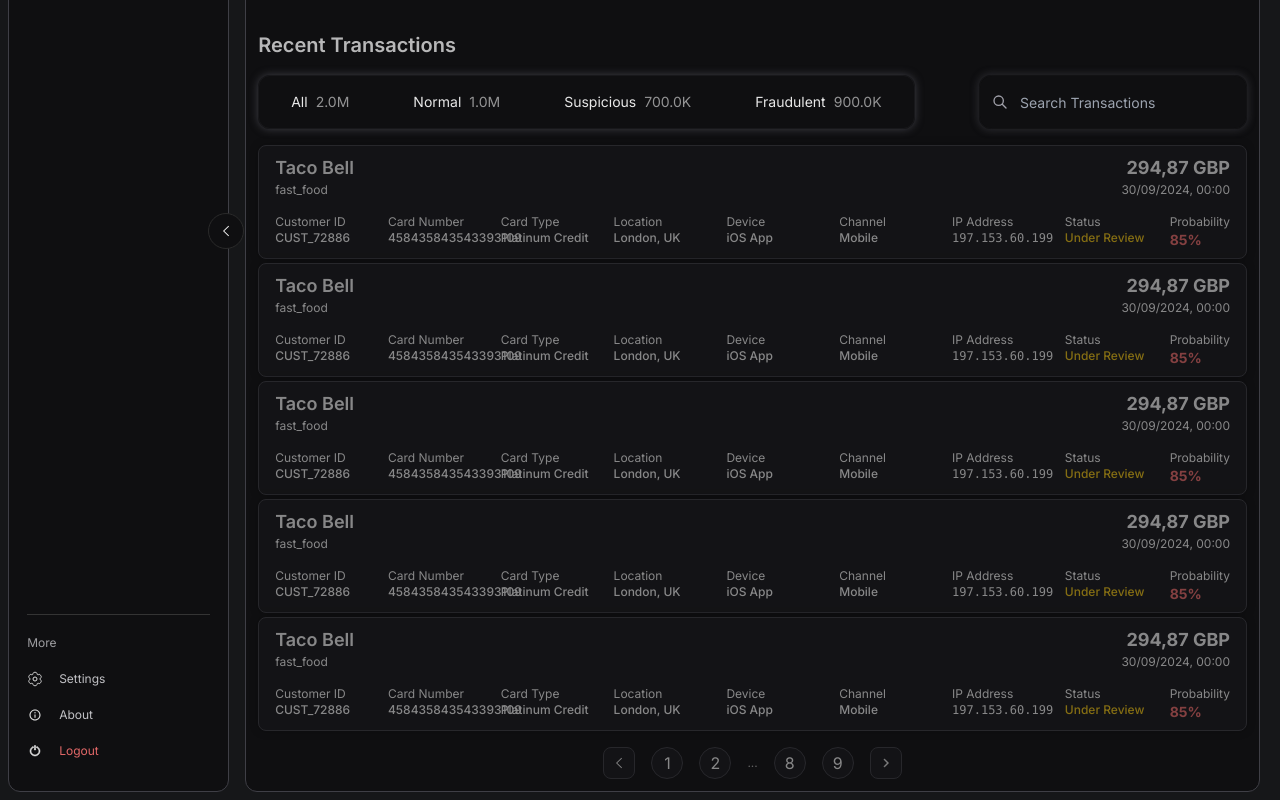
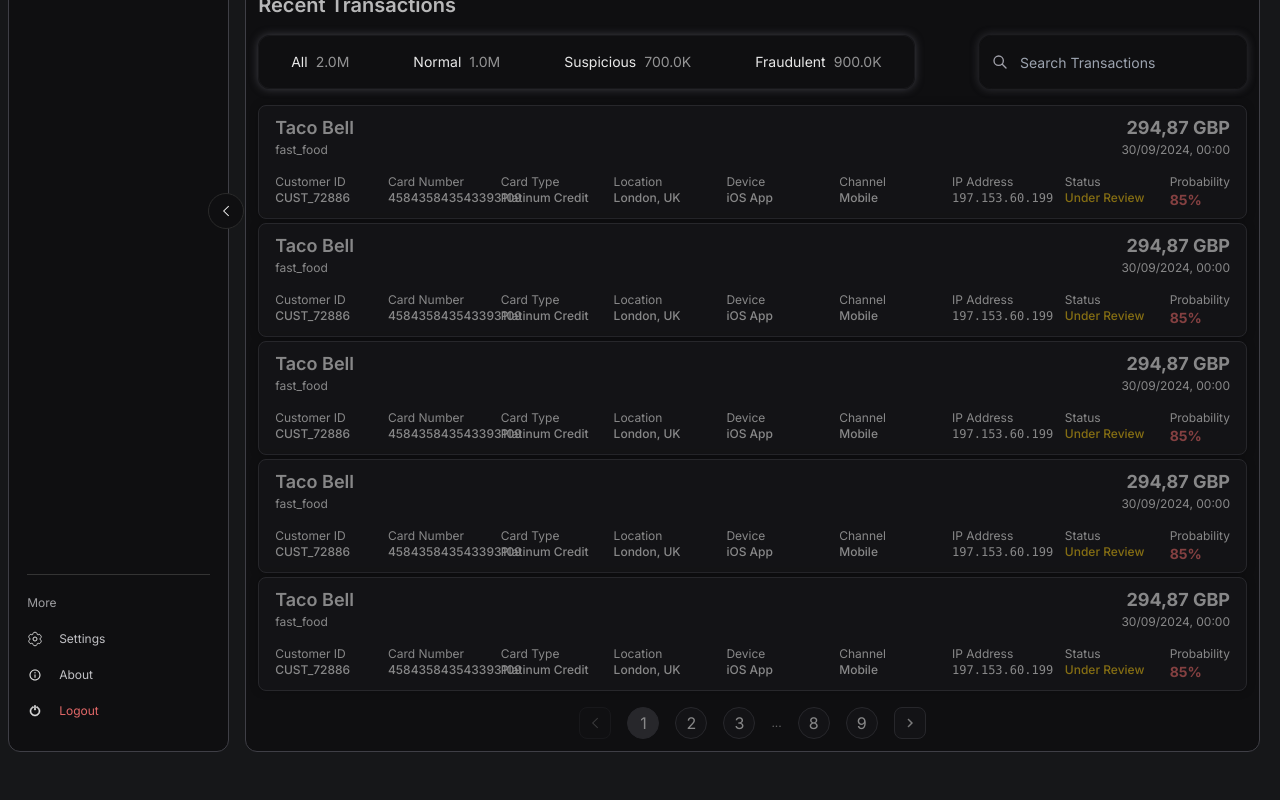
Before and after one commit to danielferreira-dias/credit.card.fraud.detection-dashboard, a React (Vite) app in the folder frontend/: page / in a window 1280 px wide. Shown: the part 302-1102 px from the top of the page. After the commit the page ends 1062 px from the top, so only its background shows below. Built offline with nearby package versions, Linux system fonts and the light colour scheme.

Commit message:
Pagination Logic

```diff
--- a/frontend/src/components/List.tsx
+++ b/frontend/src/components/List.tsx
@@ -20,6 +20,23 @@
         return Array.from({ length: count }, (_, i) => i);
     }, [page, total]);
 
+    const trio = useMemo(() => {
+        if (pageCount <= 5) {
+            return Array.from({ length: pageCount }, (_, i) => i + 1);
+        }
+        if (page <= 2) {
+            return [1, 2, 3];
+        }
+        if (page >= pageCount - 1) {
+            return [1, 2, 3];
+        }
+        return [page - 1, page, page + 1];
+    }, [page, pageCount]);
+
+    const showRightEllipsis = pageCount > 5 && (trio[trio.length - 1] < pageCount - 2);
+
+    const isInTrio = (n: number) => trio.includes(n);
+
     return (
         <div className="w-full h-fit text-white rounded-xl flex flex-col opacity-50 gap-y-1">
             {items.map((i) => (
@@ -30,40 +47,48 @@
                 <button
                     onClick={() => setPage((p) => Math.max(1, p - 1))}
                     disabled={page === 1}
-                    className="w-8 h-8 rounded-lg bg-zinc-900 border border-zinc-700 hover:bg-zinc-800 ">
-                    <img src="/left-arrow-backup-2-svgrepo-com.svg" alt="Toggle sidebar" className={`w-3 h-3 m-auto transform transition duration-300 `} />
-                </button>
-                <button
-                    onClick={() => setPage((p) => Math.max(1, p - 1))}
-                    disabled={page === 1}
-                    className="rounded-full w-8 h-8 bg-zinc-900 border border-zinc-700 hover:bg-zinc-800  text-white">
-                    1
-                </button>
-                <button
-                    onClick={() => setPage((p) => Math.max(1, p - 1))}
-                    disabled={page === 1}
-                    className="rounded-full w-8 h-8 bg-zinc-900 border border-zinc-700 hover:bg-zinc-800  text-white">
-                    2
+                    className="w-8 h-8 rounded-lg bg-zinc-900 border border-zinc-700 hover:bg-zinc-800 disabled:opacity-40">
+                    <img src="/left-arrow-backup-2-svgrepo-com.svg" alt="Prev" className="w-3 h-3 m-auto transform transition duration-300" />
                 </button>
 
-                <span className="text-xs opacity-70">...</span>
-                <button
-                    onClick={() => setPage((p) => Math.max(1, p - 1))}
-                    disabled={page === 1}
-                    className="rounded-full w-8 h-8 bg-zinc-900 border border-zinc-700 hover:bg-zinc-800  text-white">
-                    {pageCount-1}
-                </button>
-                <button
-                    onClick={() => setPage((p) => Math.max(1, p - 1))}
-                    disabled={page === 1}
-                    className="rounded-full w-8 h-8 bg-zinc-900 border border-zinc-700 hover:bg-zinc-800  text-white">
-                    {pageCount}
-                </button>
+                {trio.map(n => (
+                    <button
+                        key={n}
+                        onClick={() => setPage(n)}
+                        className={`rounded-full w-8 h-8 border border-zinc-700 text-white ${
+                            page === n ? "bg-zinc-700" : "bg-zinc-900 hover:bg-zinc-800"
+                        }`}>
+                        {n}
+                    </button>
+                ))}
+
+                {showRightEllipsis && <span className="text-xs opacity-70">...</span>}
+
+                {pageCount >= 2 && !isInTrio(pageCount - 1) && (
+                    <button
+                        onClick={() => setPage(pageCount - 1)}
+                        className={`rounded-full w-8 h-8 border border-zinc-700 text-white ${
+                            page === pageCount - 1 ? "bg-zinc-700" : "bg-zinc-900 hover:bg-zinc-800"
+                        }`}>
+                        {pageCount - 1}
+                    </button>
+                )}
+
+                {pageCount >= 1 && !isInTrio(pageCount) && (
+                    <button
+                        onClick={() => setPage(pageCount)}
+                        className={`rounded-full w-8 h-8 border border-zinc-700 text-white ${
+                            page === pageCount ? "bg-zinc-700" : "bg-zinc-900 hover:bg-zinc-800"
+                        }`}>
+                        {pageCount}
+                    </button>
+                )}
+
                 <button
                     onClick={() => setPage((p) => Math.min(pageCount, p + 1))}
                     disabled={page === pageCount}
-                    className="w-8 h-8 rounded-lg bg-zinc-900 border border-zinc-700 hover:bg-zinc-800 ">
-                    <img src="/right-chevron-svgrepo-com.svg" alt="Toggle sidebar" className={`w-3 h-3 m-auto transform transition duration-300 `} />
+                    className="w-8 h-8 rounded-lg bg-zinc-900 border border-zinc-700 hover:bg-zinc-800 disabled:opacity-40">
+                    <img src="/right-chevron-svgrepo-com.svg" alt="Next" className="w-3 h-3 m-auto transform transition duration-300" />
                 </button>
             </div>
         </div>
--- a/frontend/src/components/StatsCard.tsx
+++ b/frontend/src/components/StatsCard.tsx
@@ -7,7 +7,7 @@
 export default function StatsCard( { typeStat, statValue , colour } : StatsCardProps  )  {
     const formattedValue = `${statValue.toLocaleString('de-DE', { minimumFractionDigits: 2, maximumFractionDigits: 2 })} $`;
     return (
-        <div className={`flex flex-col justify-evenly ${colour} w-[95%] h-40 rounded-2xl opacity-80 items-center p-2 `}>
+        <div className={`flex flex-col justify-evenly ${colour} w-[95%] h-30 rounded-2xl opacity-80 items-center p-2 `}>
             <div className={`flex flex-row justify-evenly w-full items-center`}>
                 <span className="opacity-100 text-[0.90rem]">{typeStat}</span>
                 <img src={"/left-arrow-backup-2-svgrepo-com.svg"} alt="Toggle sidebar" className={`w-5 h-5 transform transition duration-300 }`} />
```
